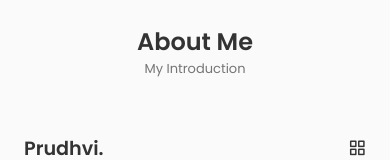
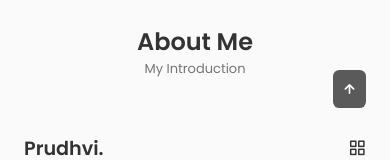
Before and after one commit to prudv13/prudhvi-portfolio-v1, a React (Create React App) app: page / in a window 390 px wide. Shown: the part 672-832 px from the top of the page. Built offline with nearby package versions, Linux system fonts and the light colour scheme.

Commit message:
added scroll up compoent with css styling

```diff
--- a/src/App.js
+++ b/src/App.js
@@ -5,6 +5,7 @@
 import Header from './components/header/Header';
 import Home from './components/home/Home';
 import Qualification from './components/qualifications/Qualification';
+import ScrollUp from './components/scrollup/ScrollUp';
 import Services from './components/services/Services';
 import Skills from './components/skills/Skills';
 
@@ -19,8 +20,10 @@
         <Services />
         <Qualification />
         <Contact />
-        <Footer />
       </main>
+
+      <Footer />
+      <ScrollUp />
     </div>
   );
 }
--- a/src/components/footer/footer.css
+++ b/src/components/footer/footer.css
@@ -1,7 +1,6 @@
 footer{
     background-color: var(--container-color);
     border-top: 1px solid rgba(0, 0, 0, 0.1);
-    max-height: 15rem;
 }
 
 .footer__container {
--- /dev/null
+++ b/src/components/scrollup/ScrollUp.jsx
@@ -0,0 +1,17 @@
+import React from 'react'
+import './scrollup.css'
+
+const ScrollUp = () => {
+    window.addEventListener("scroll", function(){
+        const scrollUp = document.querySelector(".scrollup");
+        if(this.scrollY >= 560) scrollUp.classList.add("show-scroll");
+        else scrollUp.classList.remove("show-scroll");
+    })
+  return (
+    <a href='#' className='scrollup'>
+        <i className='uil uil-arrow-up scrollup__icon'></i>
+    </a>
+  )
+}
+
+export default ScrollUp;
--- /dev/null
+++ b/src/components/scrollup/scrollup.css
@@ -0,0 +1,53 @@
+.scrollup {
+    position: fixed;
+    right: 2.5rem;
+    bottom: -20%;
+    background-color: var(--title-color);
+    opacity: 0.8;
+    padding: 0.3rem 0.5rem;
+    border-radius: 0.4rem;
+    z-index: var(--z-tooltip);
+    transition: 0.4s;
+}
+
+.scrollup__icon {
+    font-size: 1.5rem;
+    color: var(--container-color);
+}
+
+.scrollup:hover {
+    background-color: var(--title-color-dark);
+}
+
+/* SHOW SCROLL */
+.show-scroll {
+    bottom: 3rem;
+}
+
+
+/* ============ BREAKPOINTS ============ */
+/* For large devices */
+@media screen and (max-width: 992px) {
+  .scrollup {
+    right: 1.5rem;
+    padding: 0.25rem 0.4rem;
+  }
+
+  .scrollup__icon {
+    font-size: 1.25rem;
+  }
+}
+
+  /* For medium devices */
+@media screen and (max-width: 768px) {
+  .scrollup {
+    bottom: 4rem;
+  }
+}
+
+  /* For small devices */
+@media screen and (max-width: 350px) {
+  .scrollup {
+    right: 1rem;
+  }
+}
```
